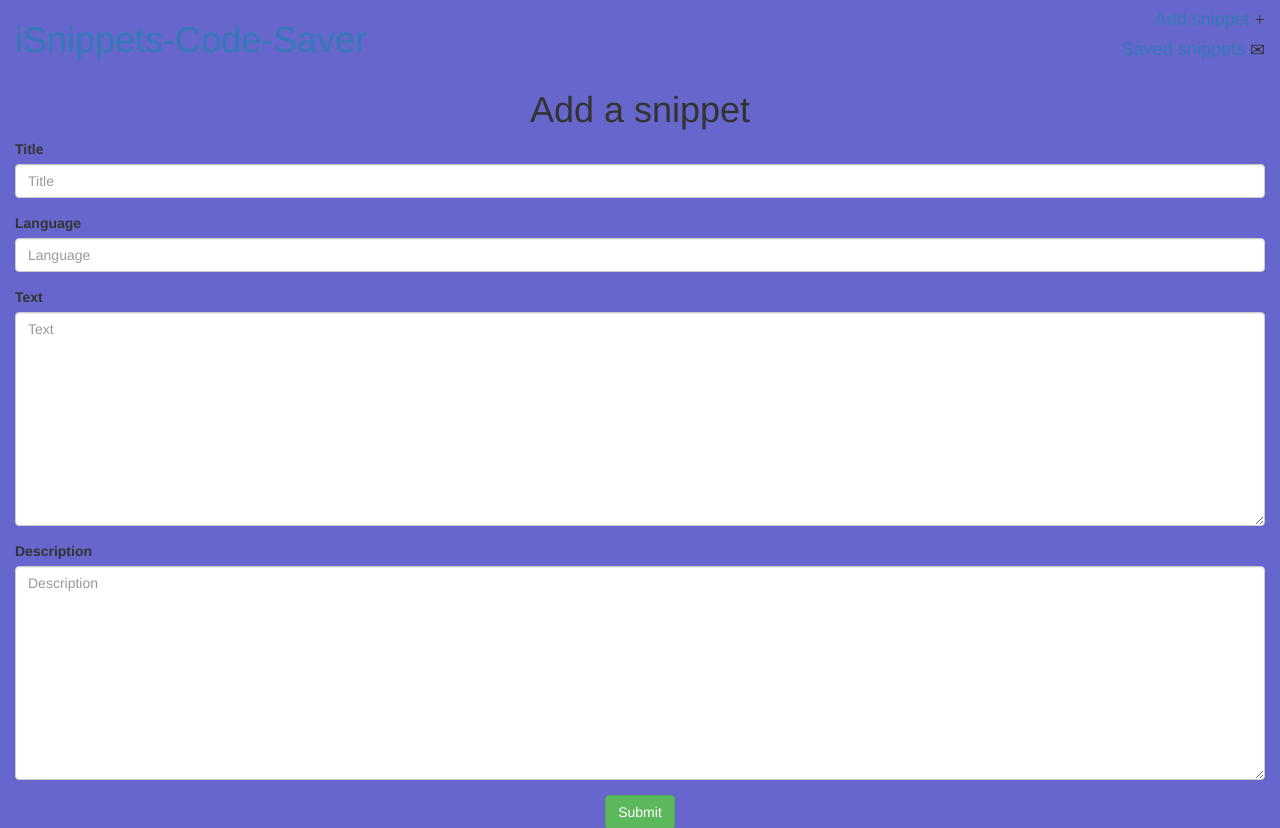
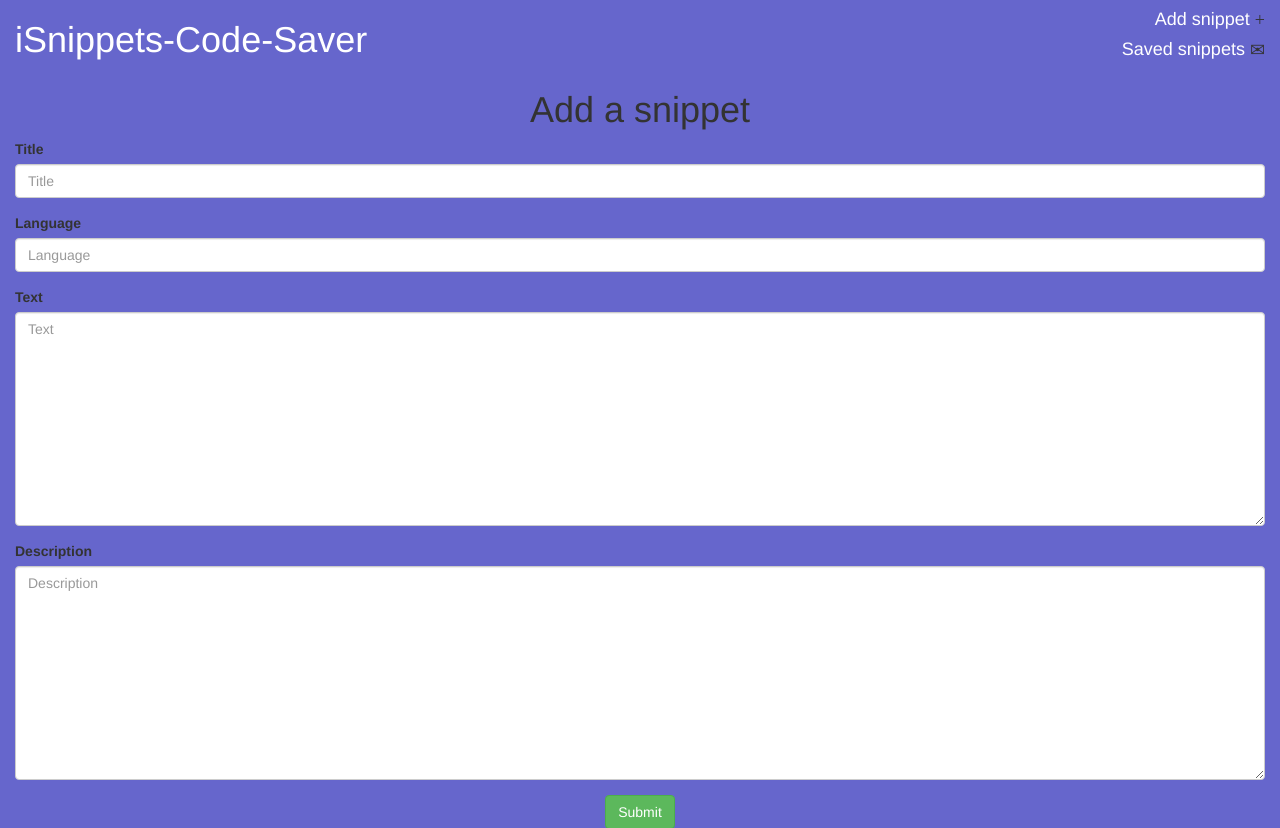
Before and after one commit to amillena/iSnippets-Code-Saver, a Django app: page / in a window 1280 px wide. Shown: the top 828 px of the page. Run offline with Django 3.2, Linux system fonts and the light colour scheme; some libraries are stand-ins or nearby versions; some web fonts are replaced.

Commit message:
updated CSS

```diff
--- a/snippets/static/snippets/style.css
+++ b/snippets/static/snippets/style.css
@@ -1,3 +1,7 @@
+a  {
+color: white;
+}
+
 h1 {
     text-align: center;
 }
--- a/snippets/urls.py
+++ b/snippets/urls.py
@@ -4,5 +4,6 @@ from . import views
 
 urlpatterns = [
     url(r'^$', views.home, name='home'),
-    url(r'^snippets/$', views.SnippetList.as_view())
+    url(r'^snippets/$', views.SnippetList.as_view()),
+
 ]
```
Also changed, not shown: db.sqlite3.
